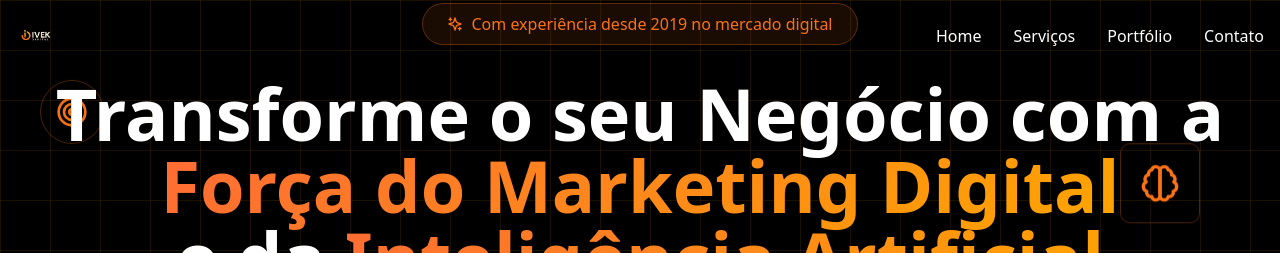
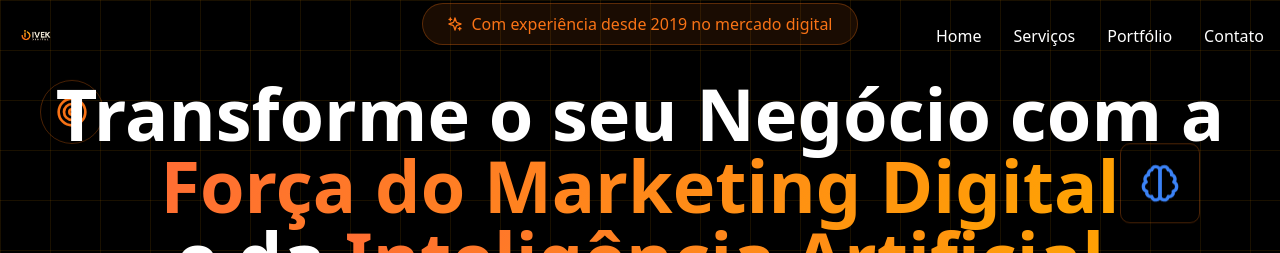
Before and after one commit to IVEKDigital/Digital, a React (Vite) app: page / in a window 1280 px wide. Shown: the top 253 px of the page. Built offline with nearby package versions, Linux system fonts and the light colour scheme.

Commit message:
Update HeroSection.jsx

```diff
--- a/src/components/HeroSection.jsx
+++ b/src/components/HeroSection.jsx
@@ -25,7 +25,7 @@ const HeroSection = () => {
         </div>
         <div className="absolute top-40 right-20 floating-animation" style={{ animationDelay: '2s' }}>
           <div className="w-20 h-20 border border-orange-500/30 rounded-lg flex items-center justify-center">
-            <Brain className="w-10 h-10 text-orange-500" />
+            <Brain className="w-10 h-10 text-blue-500" />
           </div>
         </div>
         <div className="absolute bottom-40 left-20 floating-animation" style={{ animationDelay: '4s' }}>
```
